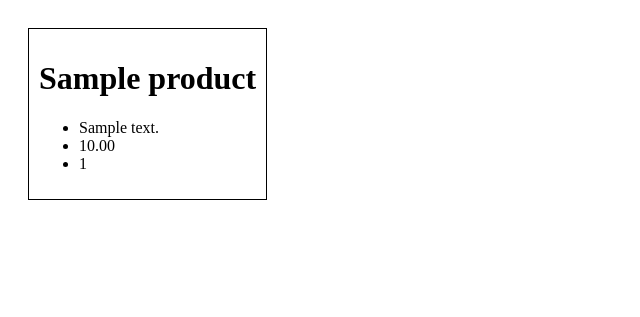
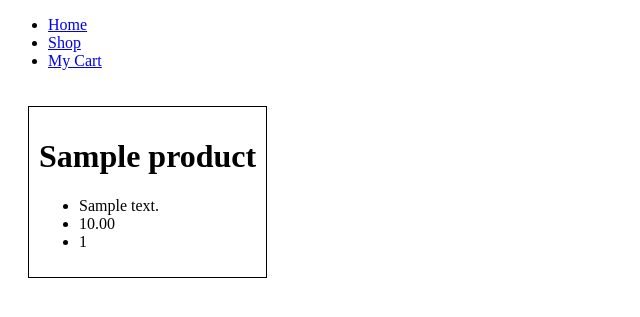
Before and after one commit to jwarren116/Rainmaker, a Django app: template shop/templates/shop/shop.html in a window 1280 px wide. Shown: the top 317 px of the page, without its empty margins (0-640 px from the left). Run offline with Django 3.2, Linux system fonts and the light colour scheme; the template is opened without the code that fills it: values that come from a table or form of the project are taken from there, others are empty; tables that the repository leaves empty hold one stand-in row (values such as "Sample post").

Commit message:
Add simple nav bar to top of page

```diff
--- a/templates/base.html
+++ b/templates/base.html
@@ -10,6 +10,15 @@
   </head>
 
   <body>
+    <header>
+      <nav>
+        <ul>
+          <li><a href="{% url 'index' %}">Home</a></li>
+          <li><a href="{% url 'shop' %}">Shop</a></li>
+          <li><a href="{% url 'cart' %}">My Cart</a></li>
+        </ul>
+      </nav>
+    </header>
 {% block content %}
 {% endblock %}
   </body>
```
